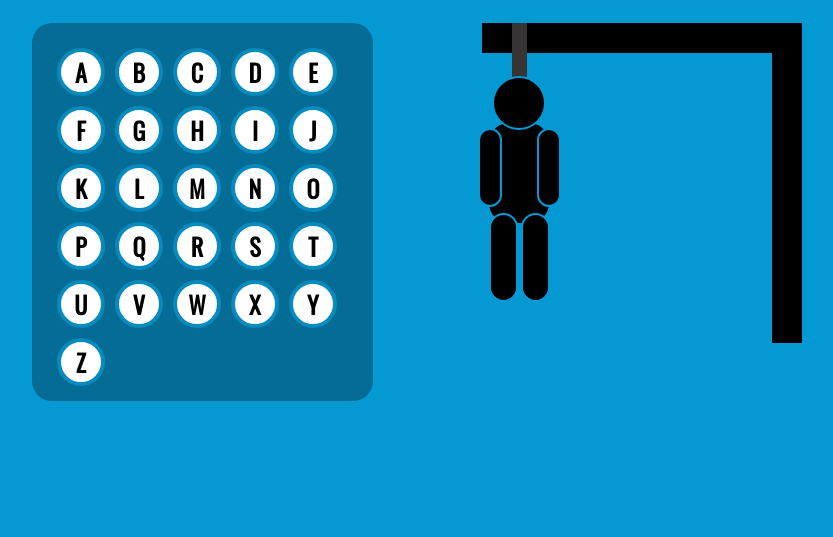
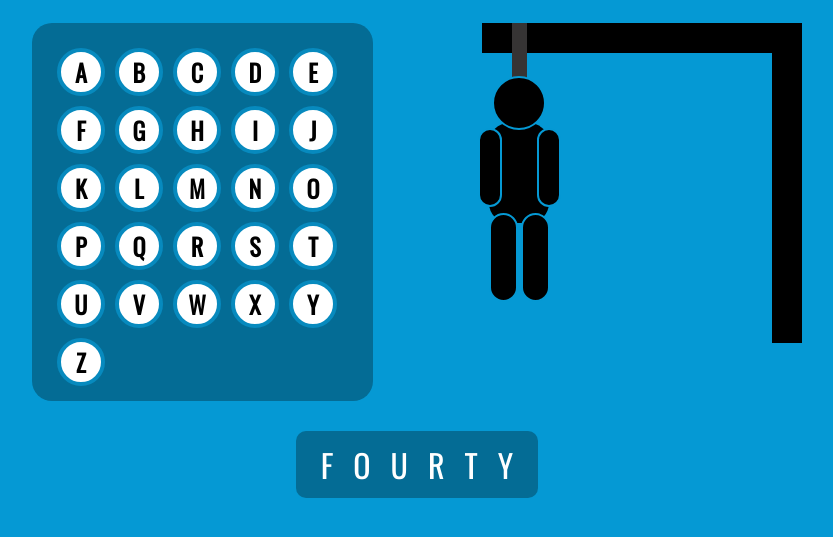
Before and after one commit to grzegorzeryks/hangman_game, a plain HTML site: page index.html in a window 1280 px wide. Shown: the part 103-640 px from the top of the page, without its empty margins (223-1056 px from the left). Drawn offline with nearby package versions, Linux system fonts and the light colour scheme.

Commit message:
creating word function

```diff
--- a/css/master.css
+++ b/css/master.css
@@ -27,7 +27,7 @@ h1 {
   border-radius: 0 0 20px 20px;
 }
 
-.main{
+.main {
   display: flex;
   justify-content: space-around;
   width: 80%;
@@ -44,7 +44,6 @@ h1 {
   background: rgb(4, 108, 149);
   border-radius: 20px;
   padding: 15px;
-
   /* justify-content: space-between; */
 }
 
@@ -124,7 +123,7 @@ h1 {
   top: 100px;
 }
 
-.arm{
+.arm {
   background: black;
   width: 20px;
   height: 75px;
@@ -134,10 +133,11 @@ h1 {
   border: 2px solid rgb(5, 153, 212);
 }
 
-.arm-left{
-    left: 56px;
+.arm-left {
+  left: 56px;
 }
-.arm-right{
+
+.arm-right {
   left: 115px;
 }
 
@@ -150,13 +150,35 @@ h1 {
   top: 190px;
   border: 2px solid rgb(5, 153, 212);
 }
-.leg-left{
-    left: 67px;
+
+.leg-left {
+  left: 67px;
 }
-.leg-right{
+
+.leg-right {
   left: 99px;
 }
 
-.word{
-  height: 30px;
+.word {
+  margin-top:30px;
+  background: rgb(4, 108, 149);
+  padding: 10px 25px 10px;
+  border-radius: 10px;
+  font-size: 2rem;
 }
+
+.word span {
+  margin-left: 20px;
+}
+
+/* .word span:before{
+  content: "";
+  width: 25px;
+  height: 40px;
+  background: white;
+  position: absolute;
+} */
+
+.word span:nth-child(1) {
+  margin: 0;
+}
--- a/js/main.js
+++ b/js/main.js
@@ -1,15 +1,23 @@
 /*jshint esversion: 6 */
-console.log('elo');
 let words = ['dog','cat','mouse','highway','fourty','seven'];
+let word = document.querySelector('.word');
+console.log(word);
 
 
-
+//Function that randomly chooses an item from an array and splits it into new array
 function randomWord(){
   let randomNr = Math.floor(Math.random() * words.length);
   let randomString = words[randomNr];
- console.log(words[randomNr]);
   let newArray = randomString.split('');
-  console.log(newArray);
-};
+
+for (var i = 0; i < newArray.length; i++) {
+  let newBox = document.createElement('div');
+  let newWord = document.createElement('span');
+  newWord.innerText = newArray[i].toUpperCase();
+
+  word.appendChild(newWord);
+}
+
+}
 
 randomWord();
```
